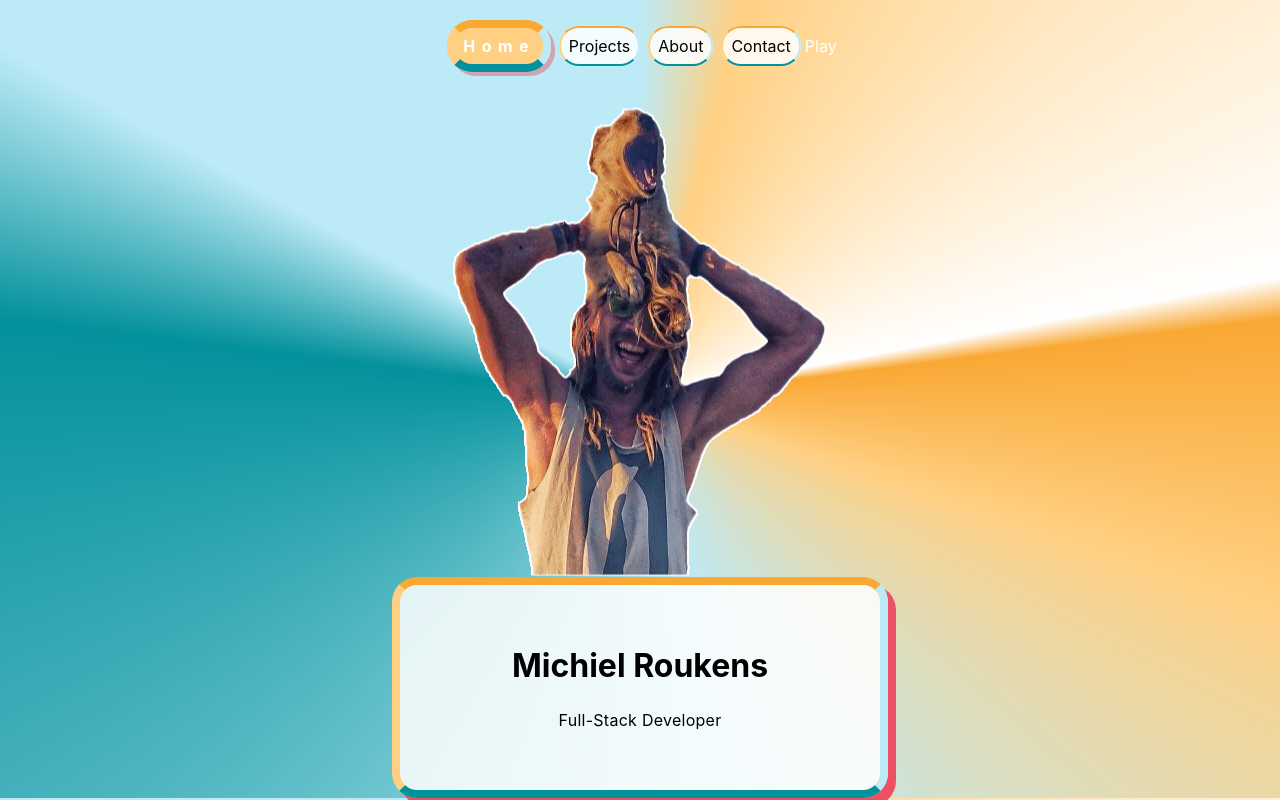
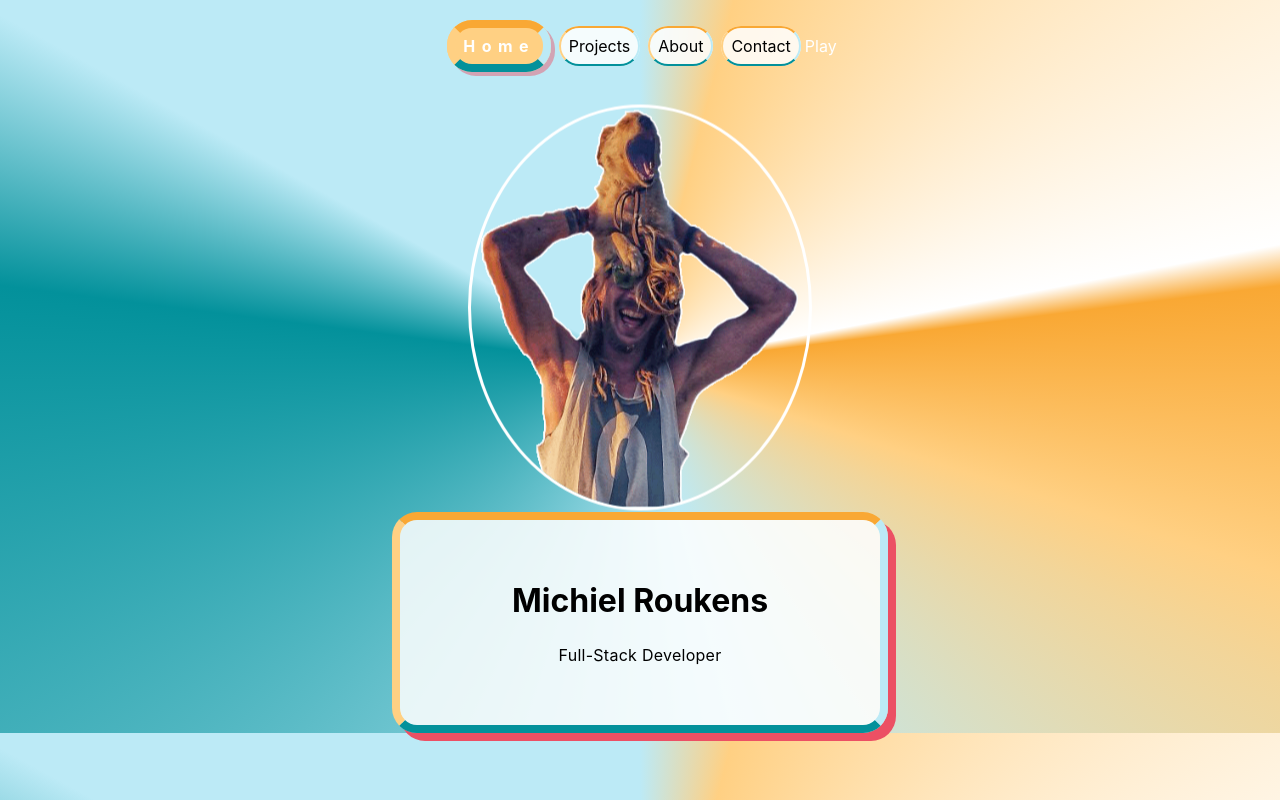
Before and after one commit to arejasverduras/portfolio, a React (Create React App) app: page / in a window 1280 px wide. Built offline with nearby package versions, Linux system fonts and the light colour scheme.

Commit message:
change intro picture

```diff
--- a/src/App.css
+++ b/src/App.css
@@ -152,6 +152,12 @@ nav a {
   max-width: 400px;
   margin: 0 auto;
   box-shadow: #ec5064 8px 8px;
+}
+
+.heroImage {
+  max-height: 400px;
+  border-radius: 50%;
+  border: 3px solid white;
 }
 
 .optionalTextSection {
--- a/src/components/Hero/Hero.js
+++ b/src/components/Hero/Hero.js
@@ -1,10 +1,13 @@
 import React from "react";
 import MichielHero from './MichielHero.png';
+import MichielPortrait from './MichielPortrait.jpg'
 
 export const Hero = (props) => {
     return (
         <div className="heroSection" >
             <img className="heroImage" src={MichielHero} alt="Michiel with his dog Arantxa on his shoulders"></img>
+            {/* <img className="heroImage" src={MichielPortrait} alt="Michiel on the boulevard of scheveningen, lookin up"></img> */}
+
             <div className="heroTitleSection">
                 <h1 className="heroTitle">Michiel Roukens</h1>
                 <p className='heroSub'>Full-Stack Developer</p>
```
Also changed, not shown: src/components/Hero/MichielPortrait.jpg (added).
